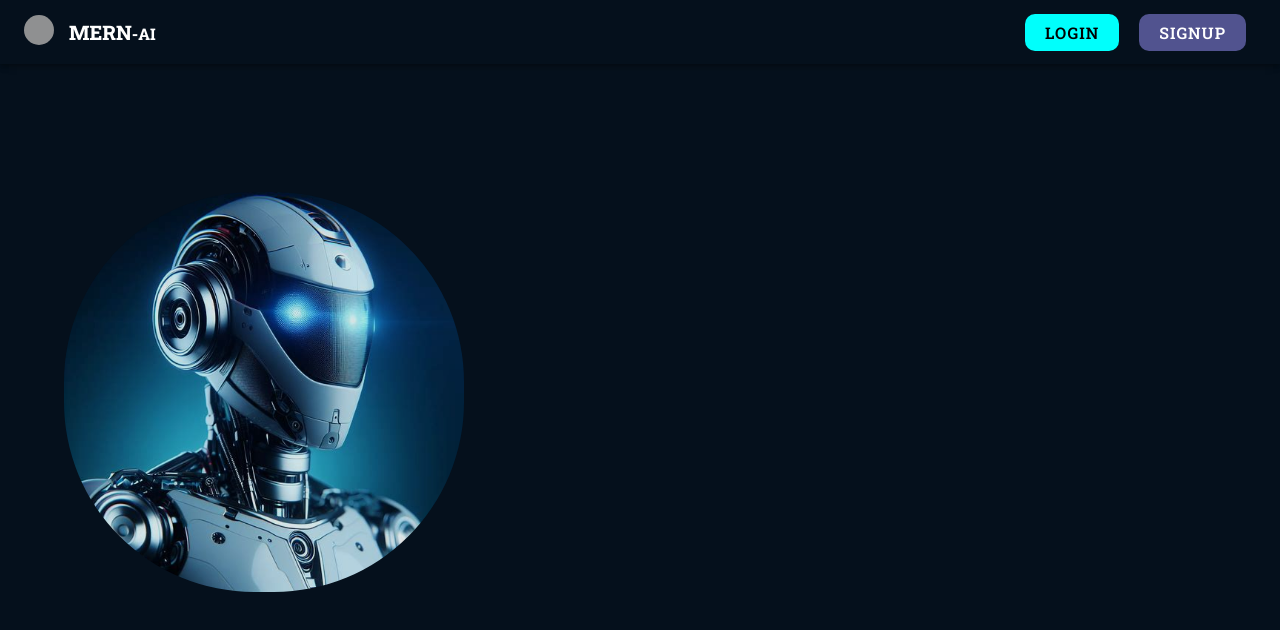
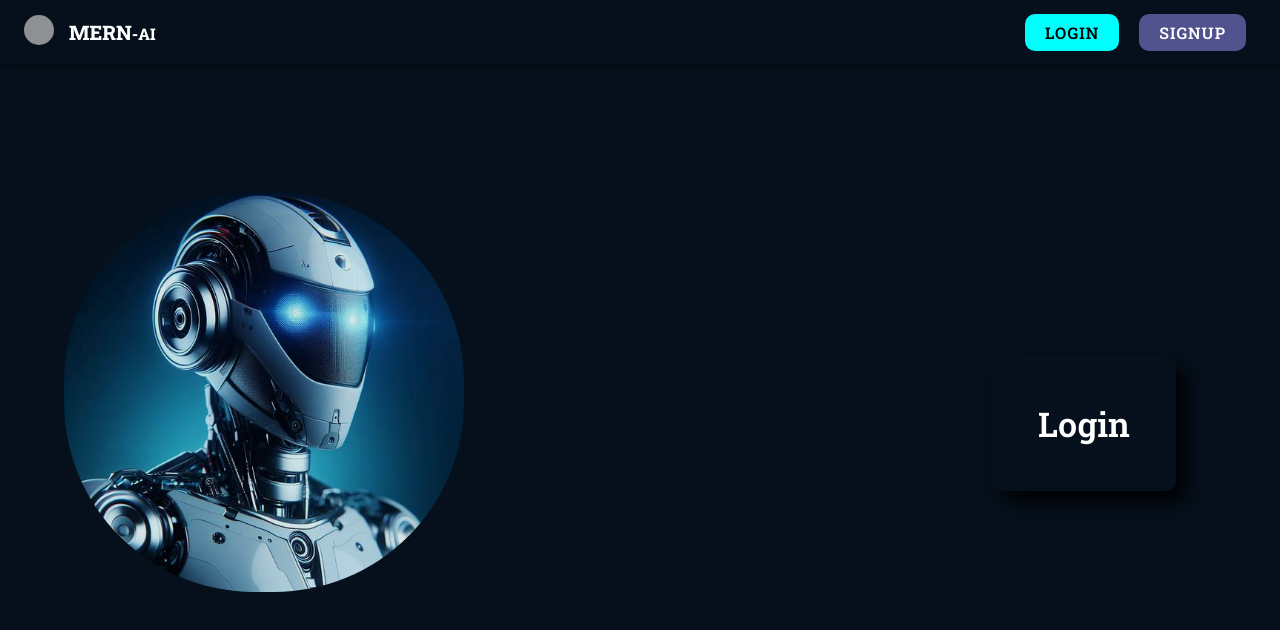
Before and after one commit to ConradPB/AI-Chatbot, a React (Vite) app in the folder frontend/: page /login in a window 1280 px wide. Shown: the top 630 px of the page. Built offline with nearby package versions, Linux system fonts and the light colour scheme; grey boxes are pictures that could not be loaded.

Commit message:
updated login.tsx

```diff
--- a/frontend/src/pages/Login.tsx
+++ b/frontend/src/pages/Login.tsx
@@ -1,4 +1,4 @@
-import { Box } from '@mui/material'
+import { Box, Typography } from '@mui/material'
 
 
 
@@ -8,7 +8,38 @@ const Login = () => {
     <Box padding={8} mt={8} display={{md:'flex', sm:'none', xs:'none'}}>
       <img src='ai.jpeg' alt='robot' style={{ width:'400px' }}/>
     </Box>
-    <Box></Box>
+    <Box
+    display={'flex'}
+    flex={{ xs: 1, md: 0.5 }}
+    justifyContent={'center'}
+    alignItems={'center'}
+    padding={2}
+    ml={'auto'}
+    mt={16}>
+      <form style={{
+        margin:'auto',
+        padding: '30px',
+        boxShadow: '10px 10px 20px #000',
+        borderRadius:'10px',
+        border:'none'
+        }}
+        >
+          <Box sx={{
+            display:'flex',
+            flexDirection: 'column',
+            justifyContent:'center'
+            }}>
+              <Typography
+              variant='h4'
+              textAlign='center'
+              padding={2}
+              fontWeight={600}>
+                Login
+              </Typography>
+            </Box>
+
+            </form>
+    </Box>
 
    </Box>
   )
```
